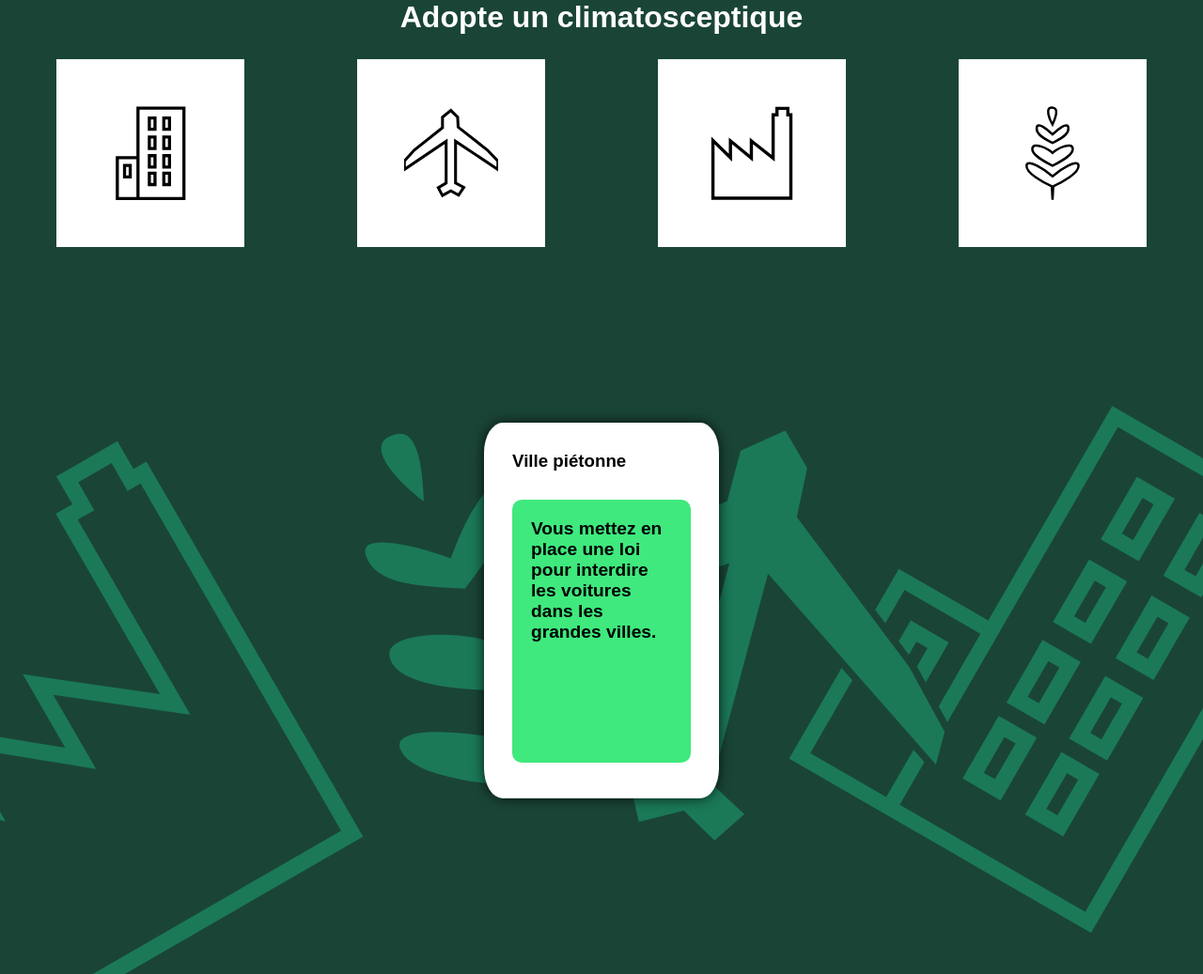
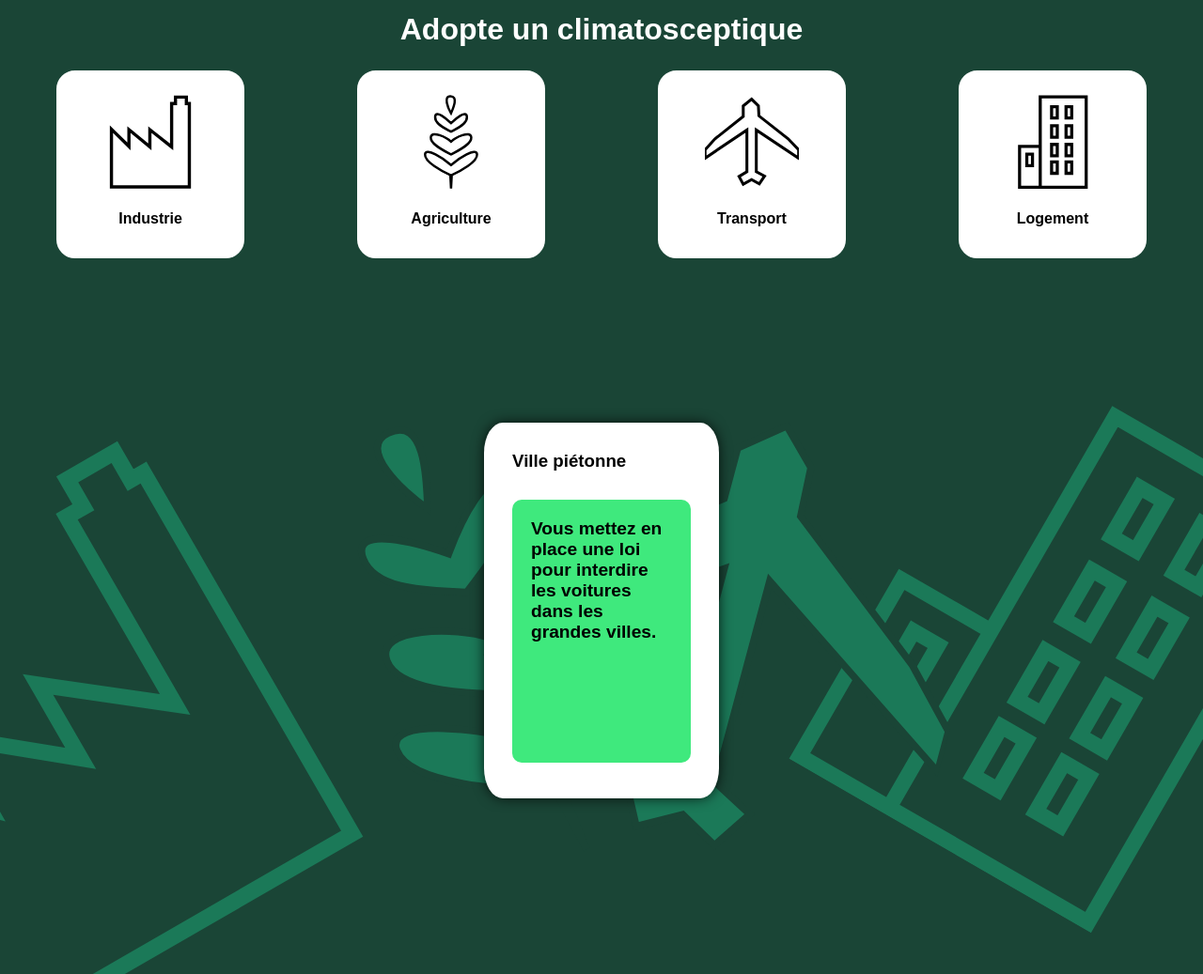
Before and after one commit to Natounet/NDLI2023, a website: page public/index.html in a window 1280 px wide. Shown: the top 1037 px of the page at 94% size. Drawn offline with Linux system fonts and the light colour scheme.

Commit message:
beautiful

```diff
--- a/css/style.css
+++ b/css/style.css
@@ -68,6 +68,7 @@ body {
 h1 {
     color: white;
     text-align: center;
+    margin: 1%;
 }
 
 body {
@@ -119,14 +120,34 @@ div.carte_interieur {
 
 .svg-container{
     text-align: center;
-    position: relative;
-    display: flex;
-    padding: 1%;
-    justify-content: center;
-    align-items: center;
     background-color: white;
     width: 200px;
     height: 200px;
+    border-radius: 20px;
+    padding: 1%;
+    border: white solid 5px ;
+}
+
+.svg-container:hover{
+    border: #3fe97d solid 5px;
+    cursor: pointer;
+}
+
+.top-section{
+    position: relative;
+    display: flex;
+    justify-content: center;
+    align-items: center;
+    height: 70%;
+}
+
+.bottom-section{
+    position: relative;
+    display: flex;
+    justify-content: center;
+    align-items: center;
+    height: 30%;
+    font-weight: bold;
 }
 
 svg{
@@ -134,7 +155,6 @@ svg{
     height: 100px;
     position: absolute;
     fill: none; /* Set fill to none to make the border visible */
-    flex-direction: column;
 }
 
 svg.first{
--- a/public/index.html
+++ b/public/index.html
@@ -10,25 +10,8 @@
 
         <div class="jauge">
 
-            <div class="svg-container logement">
-                <svg class="first" width="68" height="91" viewBox="0 0 68 91" fill="none" xmlns="http://www.w3.org/2000/svg">
-                    <path d="M22 50H2V89.5H22M22 50V89.5M22 50V2H66.5V89.5H22M33 11.5H38.5V22.5H33V11.5ZM47 11.5H52.5V22.5H47V11.5ZM33 30H38.5V41H33V30ZM47 30H52.5V41H47V30ZM33 48H38.5V59H33V48ZM47 48H52.5V59H47V48ZM33 65H38.5V76H33V65ZM47 65H52.5V76H47V65ZM9 57.5H14.5V68.5H9V57.5Z" stroke="black" stroke-width="3"/>
-                </svg>
-                <svg class="second" width="68" height="91" viewBox="0 0 68 91" fill="none" xmlns="http://www.w3.org/2000/svg">
-                    <path d="M22 50H2V89.5H22M22 50V89.5M22 50V2H66.5V89.5H22M33 11.5H38.5V22.5H33V11.5ZM47 11.5H52.5V22.5H47V11.5ZM33 30H38.5V41H33V30ZM47 30H52.5V41H47V30ZM33 48H38.5V59H33V48ZM47 48H52.5V59H47V48ZM33 65H38.5V76H33V65ZM47 65H52.5V76H47V65ZM9 57.5H14.5V68.5H9V57.5Z" stroke="black" stroke-width="3"/>
-                </svg>
-            </div>
-
-            <div class="svg-container transport">
-                <svg class="first" width="132" height="121" viewBox="0 0 132 121" fill="none" xmlns="http://www.w3.org/2000/svg">
-                    <path d="M47.9981 109.138L53.8693 120.146L65.6117 113.541L76.4487 119.637L83.7876 108.628L72.2168 102.533V43.8207L131.663 83.4512V71.7088L116.985 56.297L75.8863 24.0054L75.1524 10.0613L65.6117 0.52066L53.8693 10.0613V24.7393L14.2388 56.297L0.294739 71.7088V83.4512L59.0066 43.8207V102.533L47.9981 109.138Z" stroke="black" stroke-width="4.02969"/>
-                </svg>
-                <svg class="second" width="132" height="121" viewBox="0 0 132 121" fill="none" xmlns="http://www.w3.org/2000/svg">
-                    <path d="M47.9981 109.138L53.8693 120.146L65.6117 113.541L76.4487 119.637L83.7876 108.628L72.2168 102.533V43.8207L131.663 83.4512V71.7088L116.985 56.297L75.8863 24.0054L75.1524 10.0613L65.6117 0.52066L53.8693 10.0613V24.7393L14.2388 56.297L0.294739 71.7088V83.4512L59.0066 43.8207V102.533L47.9981 109.138Z" stroke="black" stroke-width="4.02969"/>
-                </svg>
-            </div>
-
             <div class="svg-container industrie">
+                <div class="top-section">
                     <svg class="first" height="118" viewBox="0 0 103 118" fill="none" xmlns="http://www.w3.org/2000/svg">
                         <path d="M2.62236 113.653V115.668H4.63721H38.9367H59.8379H98.4248H100.44V113.653V12.914V10.8991H98.4248H96.6881V4.83331V2.81847H94.6733H85.0266H83.0117V4.83331V10.8991H80.2032H78.1884V12.914V65.3244L54.1183 46.3479L50.856 43.776V47.9301V65.2189L27.8884 46.3726L24.5955 43.6705V47.9301V64.6806L6.04795 46.4916L2.62236 43.1322V47.9301V113.653Z" stroke="black" stroke-width="4.02969"/>
                     </svg>
@@ -36,8 +19,13 @@
                         <path d="M2.62236 113.653V115.668H4.63721H38.9367H59.8379H98.4248H100.44V113.653V12.914V10.8991H98.4248H96.6881V4.83331V2.81847H94.6733H85.0266H83.0117V4.83331V10.8991H80.2032H78.1884V12.914V65.3244L54.1183 46.3479L50.856 43.776V47.9301V65.2189L27.8884 46.3726L24.5955 43.6705V47.9301V64.6806L6.04795 46.4916L2.62236 43.1322V47.9301V113.653Z" stroke="black" stroke-width="4.02969"/>
                     </svg>
                 </div>
+                <div class="bottom-section">
+                    Industrie
+                </div>
+            </div>
 
             <div class="svg-container agriculture">
+                <div class="top-section">
                     <svg class="first" width="77" height="131" viewBox="0 0 77 131" fill="none" xmlns="http://www.w3.org/2000/svg">
                         <path d="M37.3748 111.723L38.3816 130.525L39.3884 111.723C51.4709 106.445 75.4345 93.3166 74.629 83.0249C73.8235 72.7332 48.7859 88.6326 38.3815 97.8687C27.9772 88.6326 2.93972 72.7332 2.13422 83.0249C1.32872 93.3166 25.2923 106.445 37.3748 111.723Z" stroke="black" stroke-width="3.22375"/>
                         <path d="M10.1891 59.2749C9.38357 69.5666 31.3333 79.0666 38.3815 83.0249C45.4298 79.0666 67.3796 69.5666 66.5741 59.2749C65.7686 48.9832 44.4229 59.275 38.3815 65.2125C32.3402 59.275 10.9946 48.9832 10.1891 59.2749Z" stroke="black" stroke-width="3.22375"/>
@@ -50,6 +38,38 @@
                         <path d="M16.2303 30.577C15.4248 40.8687 31.3333 47.4 38.3815 51.3583C45.4298 47.4 61.3384 40.8687 60.5329 30.577C59.7274 20.2854 44.4229 33.5458 38.3815 39.4833C32.3402 33.5458 17.0358 20.2854 16.2303 30.577Z" stroke="black" stroke-width="3.22375"/>
                         <path d="M38.3815 25.6291C34.0184 18.3722 27.5753 1.87907 37.3747 1.87909C48.4503 1.87911 42.0734 17.0527 38.3815 25.6291Z" stroke="black" stroke-width="3.22375"/>
                     </svg>
+                </div>
+                <div class="bottom-section">
+                    Agriculture
+                </div>
+            </div>
+
+            <div class="svg-container transport">
+                <div class="top-section">
+                    <svg class="first" width="132" height="121" viewBox="0 0 132 121" fill="none" xmlns="http://www.w3.org/2000/svg">
+                        <path d="M47.9981 109.138L53.8693 120.146L65.6117 113.541L76.4487 119.637L83.7876 108.628L72.2168 102.533V43.8207L131.663 83.4512V71.7088L116.985 56.297L75.8863 24.0054L75.1524 10.0613L65.6117 0.52066L53.8693 10.0613V24.7393L14.2388 56.297L0.294739 71.7088V83.4512L59.0066 43.8207V102.533L47.9981 109.138Z" stroke="black" stroke-width="4.02969"/>
+                    </svg>
+                    <svg class="second" width="132" height="121" viewBox="0 0 132 121" fill="none" xmlns="http://www.w3.org/2000/svg">
+                        <path d="M47.9981 109.138L53.8693 120.146L65.6117 113.541L76.4487 119.637L83.7876 108.628L72.2168 102.533V43.8207L131.663 83.4512V71.7088L116.985 56.297L75.8863 24.0054L75.1524 10.0613L65.6117 0.52066L53.8693 10.0613V24.7393L14.2388 56.297L0.294739 71.7088V83.4512L59.0066 43.8207V102.533L47.9981 109.138Z" stroke="black" stroke-width="4.02969"/>
+                    </svg>
+                </div>
+                <div class="bottom-section">
+                    Transport
+                </div>
+            </div>
+
+            <div class="svg-container logement">
+                <div class="top-section">
+                    <svg class="first" width="68" height="91" viewBox="0 0 68 91" fill="none" xmlns="http://www.w3.org/2000/svg">
+                        <path d="M22 50H2V89.5H22M22 50V89.5M22 50V2H66.5V89.5H22M33 11.5H38.5V22.5H33V11.5ZM47 11.5H52.5V22.5H47V11.5ZM33 30H38.5V41H33V30ZM47 30H52.5V41H47V30ZM33 48H38.5V59H33V48ZM47 48H52.5V59H47V48ZM33 65H38.5V76H33V65ZM47 65H52.5V76H47V65ZM9 57.5H14.5V68.5H9V57.5Z" stroke="black" stroke-width="3"/>
+                    </svg>
+                    <svg class="second" width="68" height="91" viewBox="0 0 68 91" fill="none" xmlns="http://www.w3.org/2000/svg">
+                        <path d="M22 50H2V89.5H22M22 50V89.5M22 50V2H66.5V89.5H22M33 11.5H38.5V22.5H33V11.5ZM47 11.5H52.5V22.5H47V11.5ZM33 30H38.5V41H33V30ZM47 30H52.5V41H47V30ZM33 48H38.5V59H33V48ZM47 48H52.5V59H47V48ZM33 65H38.5V76H33V65ZM47 65H52.5V76H47V65ZM9 57.5H14.5V68.5H9V57.5Z" stroke="black" stroke-width="3"/>
+                    </svg>
+                </div>
+                <div class="bottom-section">
+                    Logement
+                </div>
             </div>
 
         </div>
```
Lines whose indentation alone changed are shown as unchanged.
